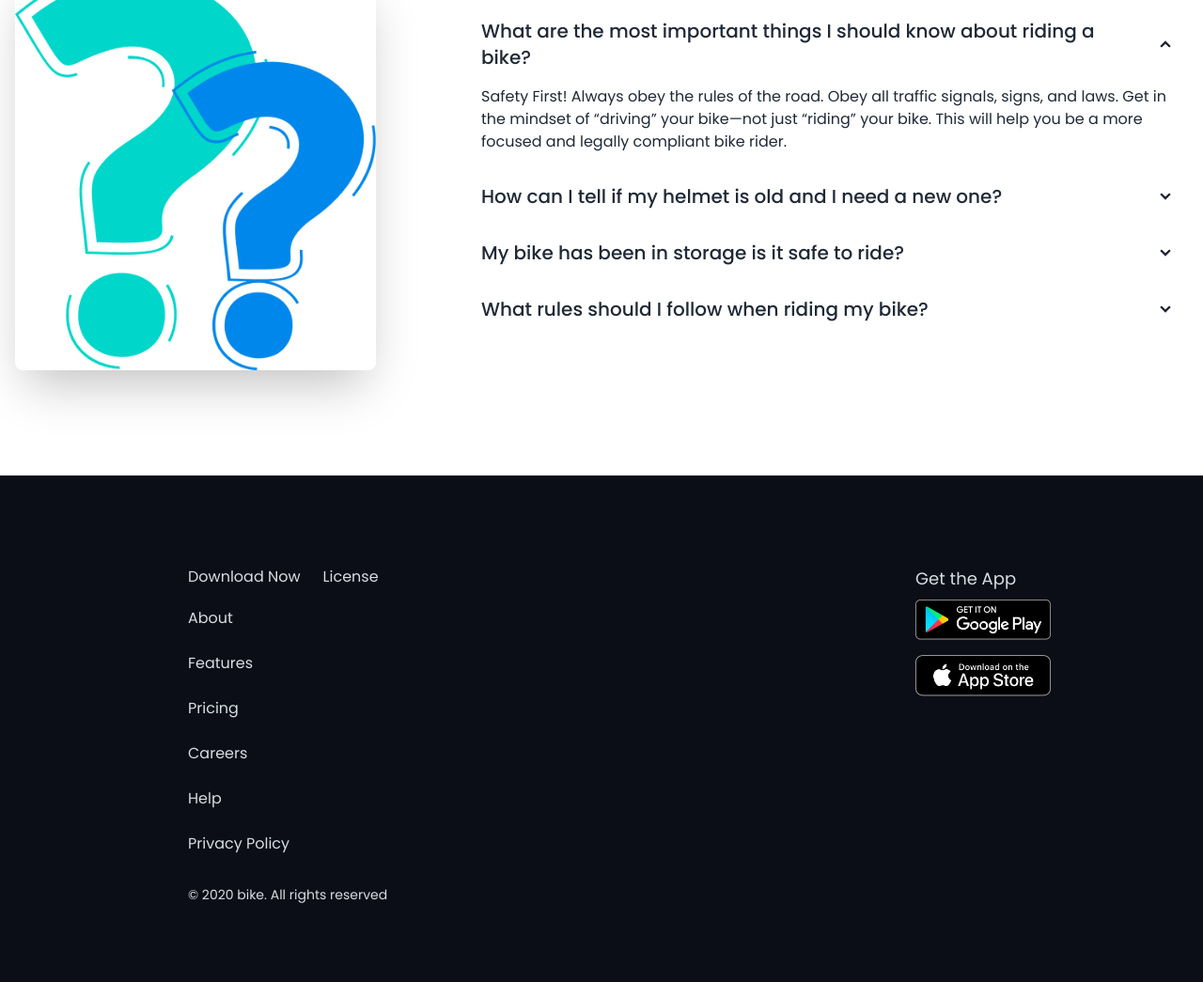
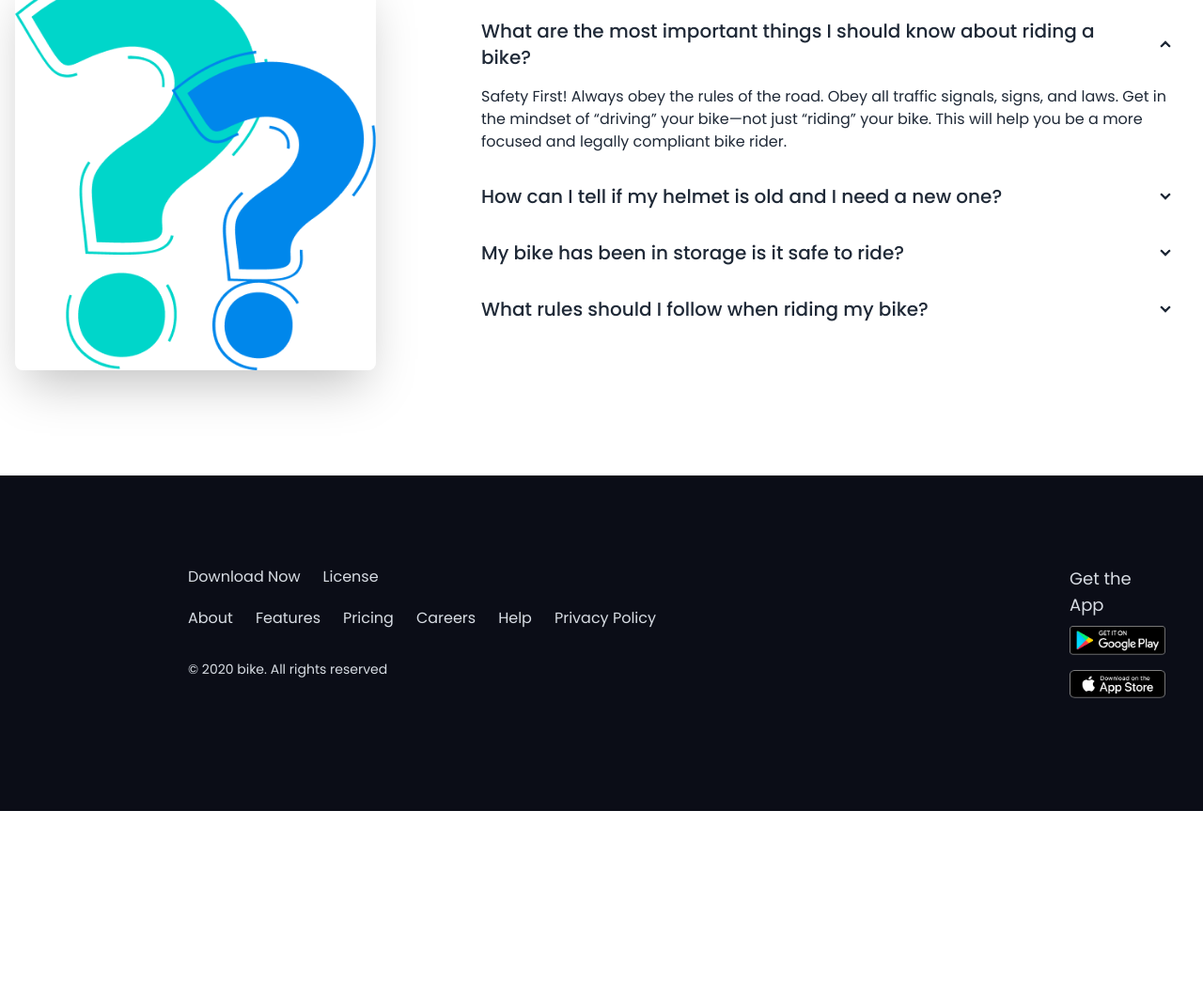
Before and after one commit to tonoy3125/biker-zone-projects, a plain HTML site: page index.html in a window 1280 px wide. Shown: the part 2939-3984 px from the top of the page at 94% size. After the commit the page ends 3802 px from the top, so only its background shows below. Drawn offline with nearby package versions, Linux system fonts and the light colour scheme.

Commit message:
final commit

```diff
--- a/index.html
+++ b/index.html
@@ -339,7 +339,7 @@
                 <p>Download Now</p>
                 <p>License</p>
             </div>
-            <div class="flex flex-col lg:gap-6 text-base pb-6">
+            <div class="flex lg:gap-6 text-base pb-6">
                 <p>About</p>
                 <p>Features</p>
                 <p>Pricing</p>
```
